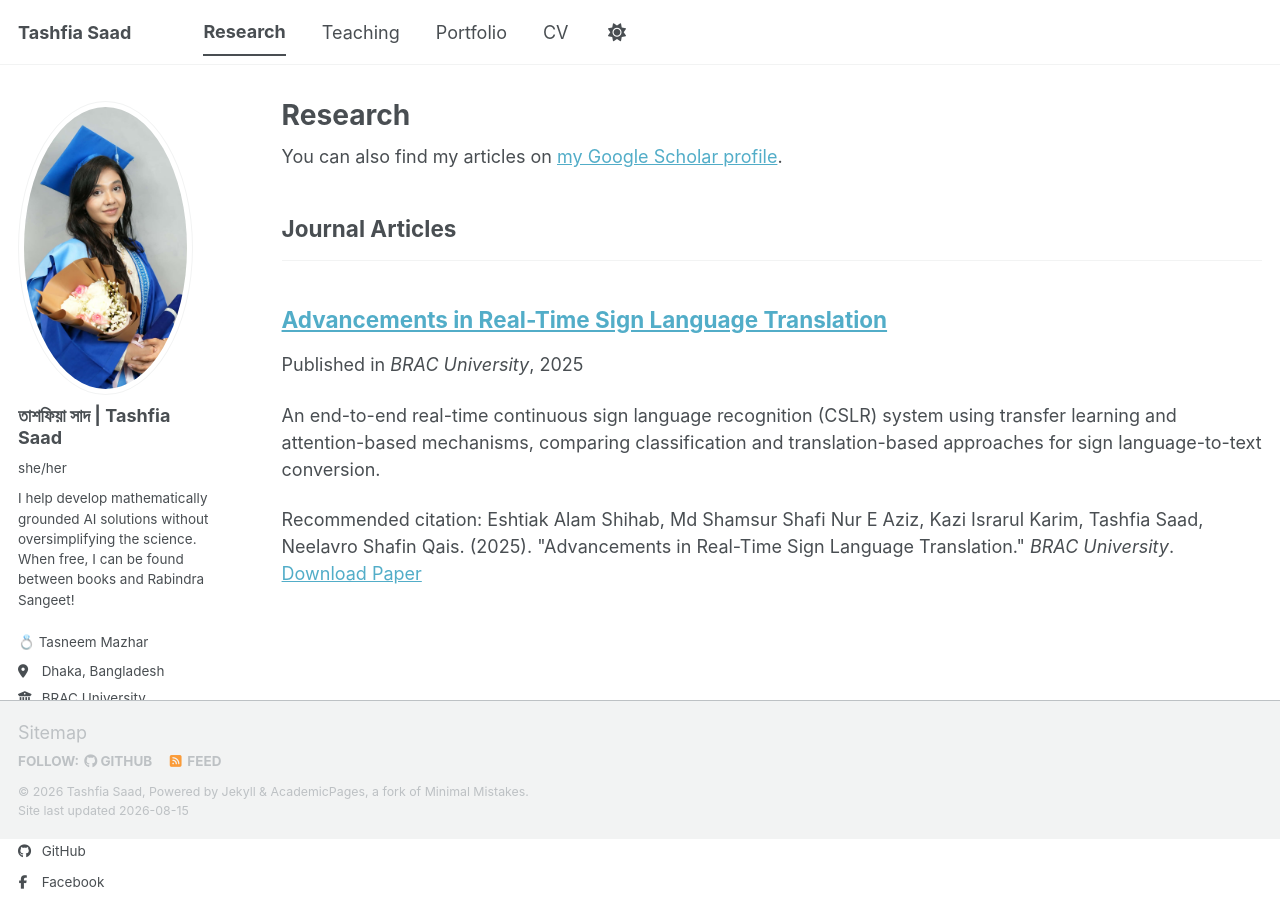
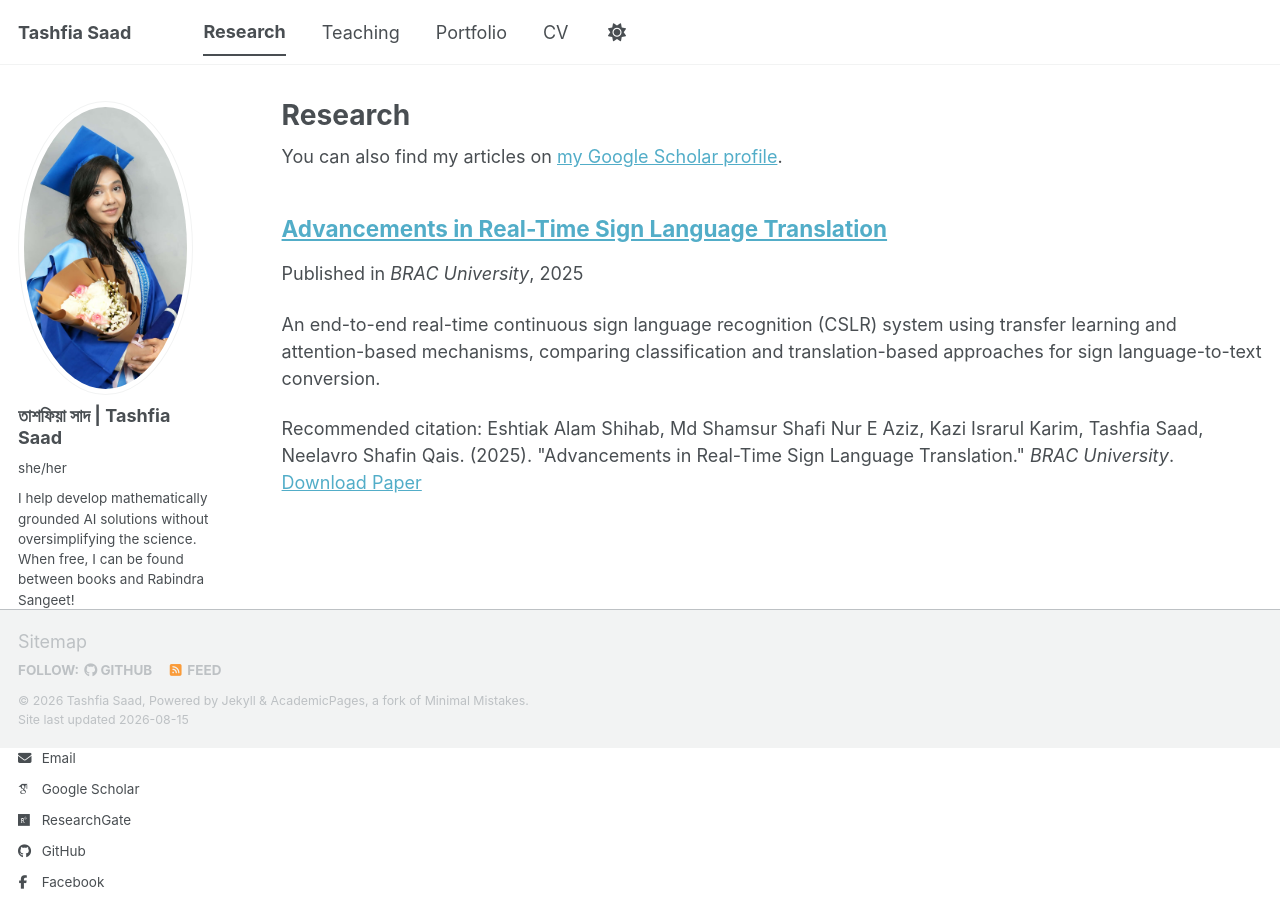
Before and after one commit to saadtashfia/saadtashfia.github.io, a Jekyll site: the page built from _pages/research.html, in a window 1280 px wide. Built offline with Jekyll 4.4.1, drawn with Linux system fonts in a browser that asks for light colours; some web fonts are replaced; a script bundle is joined from its source files by our own code; library files that are not in the unit come from our copies.

Commit message:
Update _config.yml

```diff
--- a/_config.yml
+++ b/_config.yml
@@ -84,12 +84,10 @@
 
 # Publication Category - The following the list of publication categories and their headings
 publication_category:
-  books:
-    title: 'Books'
-  manuscripts:
-    title: 'Journal Articles'
-  conferences:
-    title: 'Conference Papers'
+ongoing:
+    title: 'Research'
+manuscripts:
+    title: 'Undergraduate Thesis'
 
 # Site Settings
 teaser                   :  # filename of teaser fallback teaser image placed in /images/ for social media previews
```
